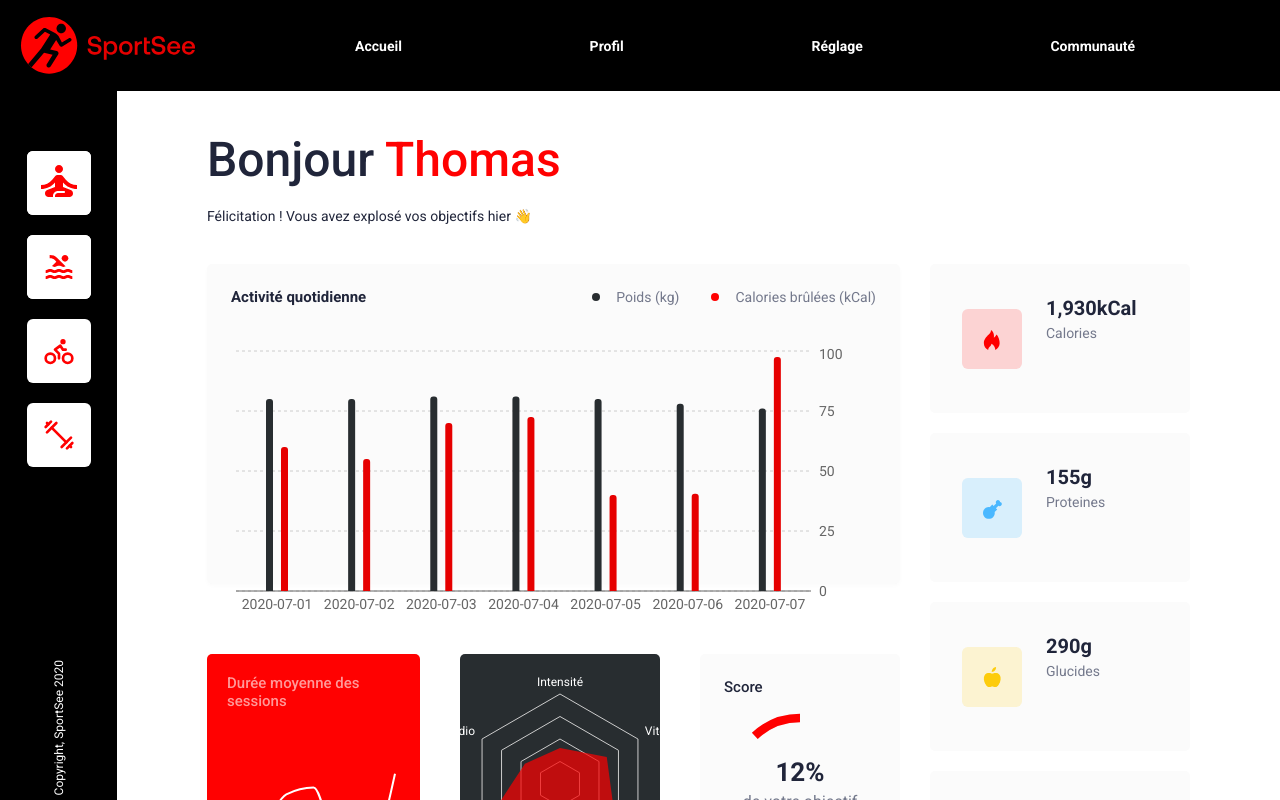
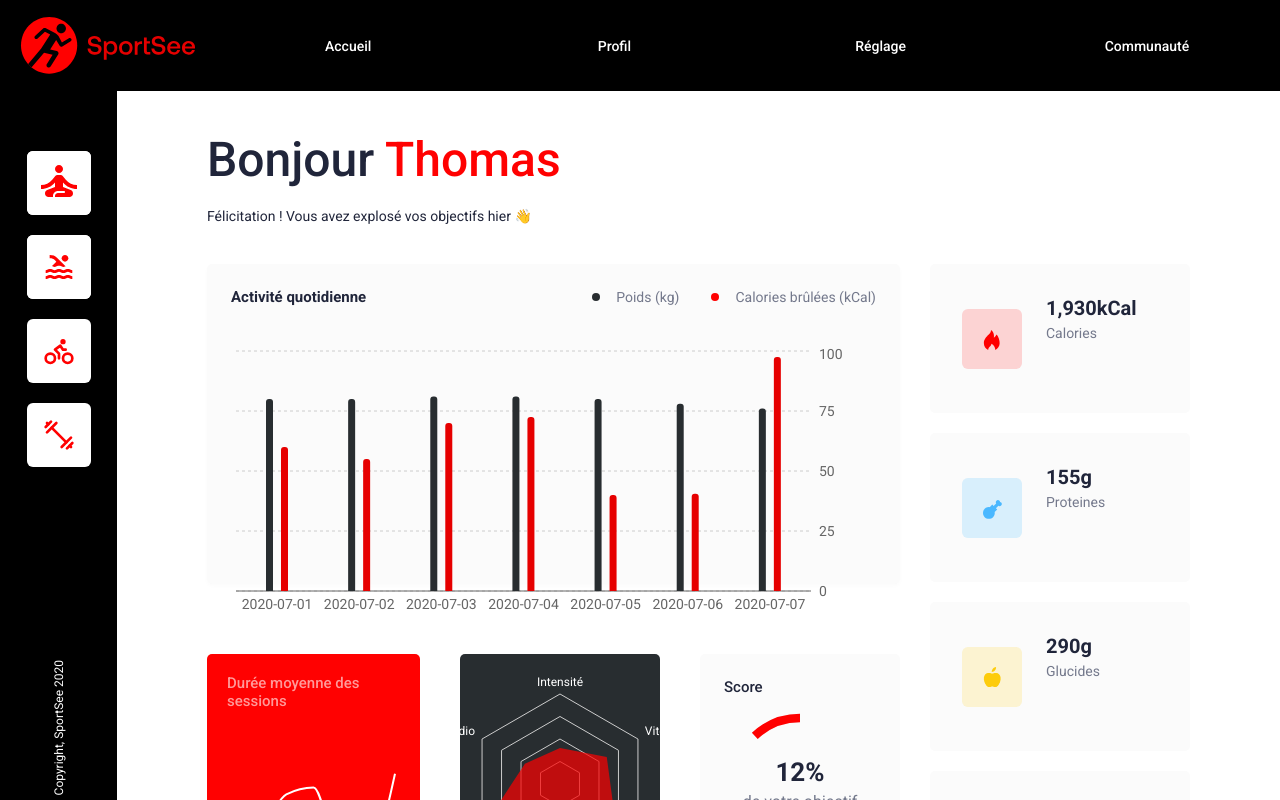
Before and after one commit to annis94/SportSee, a React (Vite) app: page /user/12 in a window 1280 px wide. Shown: the top 800 px of the page. Built offline with nearby package versions, Linux system fonts and the light colour scheme.

Commit message:
style: update header nav to match mockup spacing and layout

```diff
--- a/src/components/Header/Header.module.scss
+++ b/src/components/Header/Header.module.scss
@@ -7,7 +7,6 @@
   right: 0;
   height: $header-height;
   background-color: $color-secondary;
-  padding: 0 20px;
   display: flex;
   align-items: center;
   z-index: 100;
@@ -18,7 +17,7 @@
   display: flex;
   align-items: center;
   text-decoration: none;
-  margin-right: 150px;
+  padding: 0 20px;
 
   img {
     height: 60px;
@@ -29,17 +28,21 @@
 .nav {
   display: flex;
   flex: 1;
-  justify-content: space-between;
   align-items: center;
-  max-width: 800px;
+  height: 100%;
 
   a {
+    flex: 1;
     color: white;
     text-decoration: none;
     font-size: $font-size-medium;
-    font-weight: bold;
+    font-weight: 500;
     white-space: nowrap;
-    padding: 0 10px;
+    height: 100%;
+    display: flex;
+    align-items: center;
+    justify-content: center;
+    transition: color 0.3s ease;
 
     &:hover {
       color: $color-primary;
@@ -47,7 +50,10 @@
   }
 
   @media (max-width: 1024px) {
-    justify-content: space-around;
     margin-right: 20px;
+
+    a {
+      padding: 0 10px;
+    }
   }
 }
```
